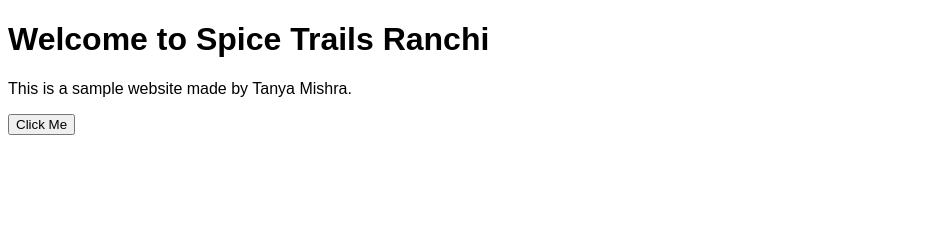
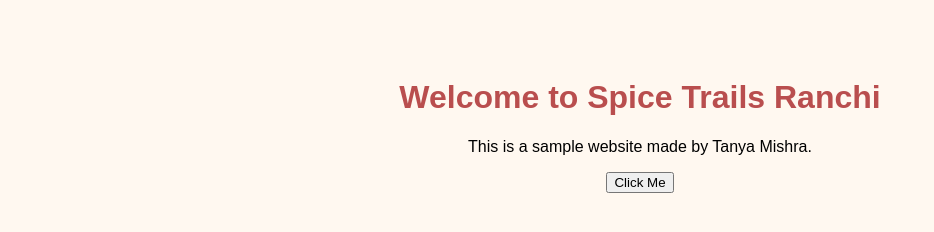
Before and after one commit to mishratanya2311/spice-trails-ranchi, a plain HTML site: page index.html in a window 1280 px wide. Shown: the whole page, without its empty margins (0-934 px from the left). Drawn offline with Linux system fonts and the light colour scheme.

Commit message:
Update style.css

```diff
--- a/style.css
+++ b/style.css
@@ -1,5 +1,10 @@
-/* Global Styles */
 body {
-  font-family: 'Poppins', sans-serif;
-  ...
+  font-family: Arial, sans-serif;
+  background-color: #fff8f0;
+  text-align: center;
+  padding: 50px;
 }
+
+h1 {
+  color: #b94e4e;
+}
```
